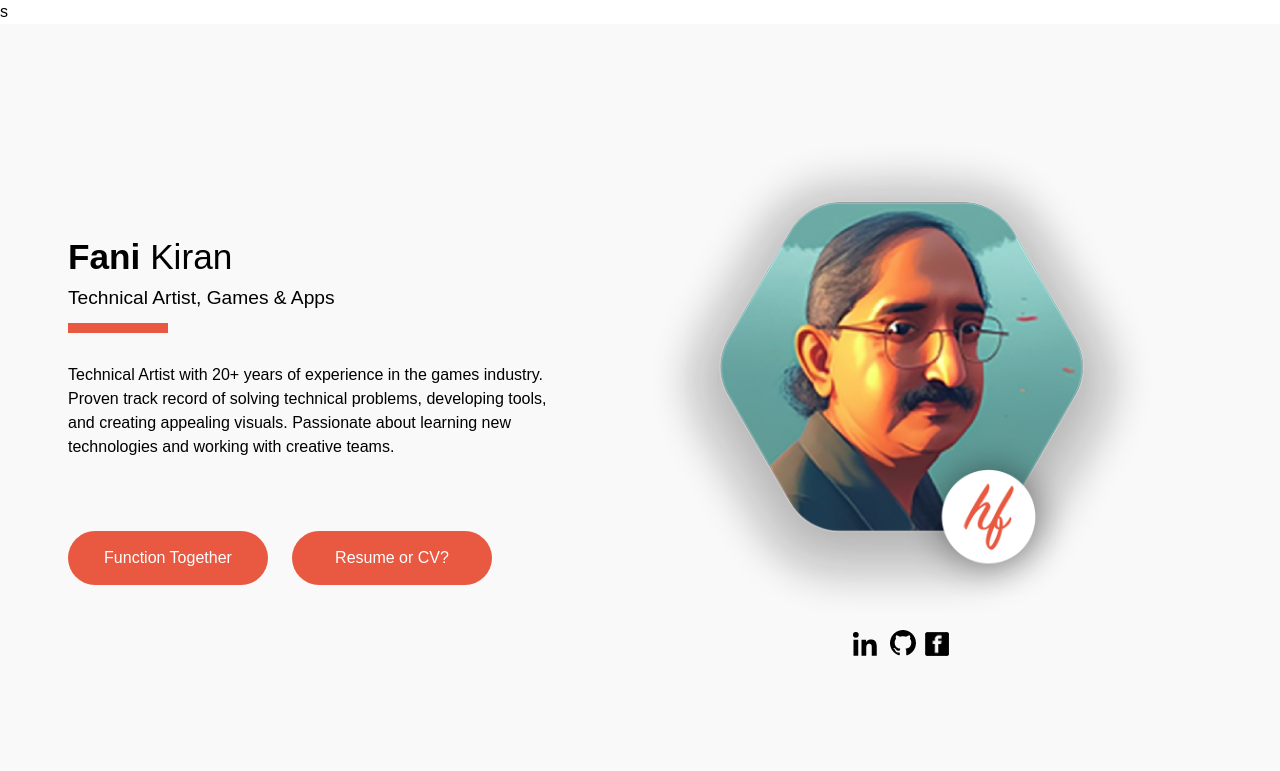
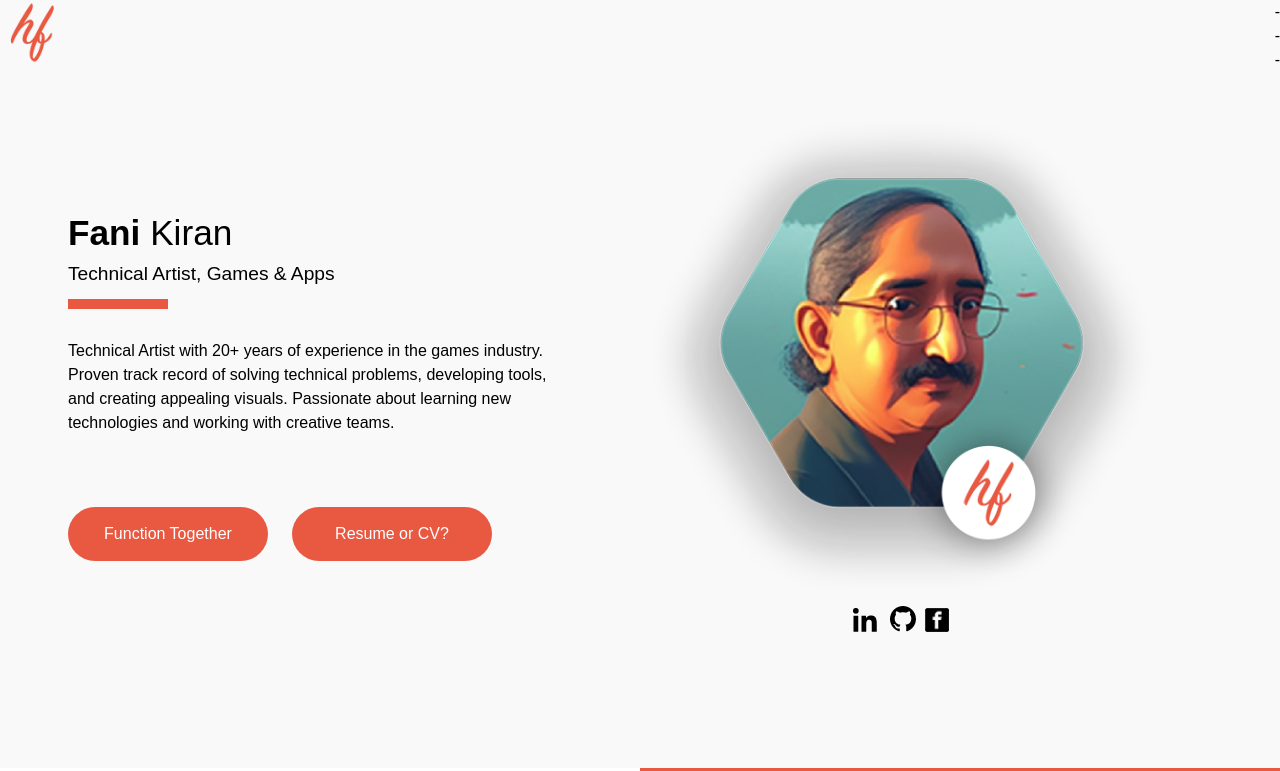
Before and after one commit to fani-kiran/fani-kiran.github.io, a plain HTML site: page index1.html in a window 1280 px wide. Shown: the top 771 px of the page. Drawn offline with Linux system fonts and the light colour scheme.

Commit message:
Fixed "S" at the start

```diff
--- a/index1.html
+++ b/index1.html
@@ -7,8 +7,8 @@
 	<link rel="icon" type="image/x-icon" href="images/favicon.ico">
 	<title>Fani - Profile</title>
 	<link rel="stylesheet" href="styles2.css">
-</head>s
-<script>
+</head>
+<!--<script>
   function send_data(){
     var form_data = document.getElementsByClassName("form-data"); //retrieve filled form data
     var i;
@@ -20,17 +20,17 @@
     document.getElementById("form").style.display = "none"; // make form invisible
     document.getElementById("completion-msg").style.display = "block"; // Optional if you want to give a completion feedback!
   }
-</script>
+</script>-->
 <body>
 	<div id="Index">
-		<!--<div id="Header">
+		<div id="Header">
 			<div style="width: 50%">
-				<img src="images/logo.png" srcset="images/logo.png 1x, images/logo@2x.png 2x" width="74" height="74" alt="hellofani"/>
+				<img src="images/logo.png" srcset="images/logo.png 1x, images/logo@2x.png 2x" width="64px" height="64px" alt="hellofani"/>
 			</div>
 			<div style="width: 50%" align="right">
 				-<br>-<br>-
 			</div>
-		</div>-->
+		</div>
 		<div id="Hero">
 			<div class="row">
 				<div class="column" >
--- a/styles2.css
+++ b/styles2.css
@@ -18,7 +18,7 @@ body{
 	background-color: #FFFFFF;
 	overflow: hidden;
 }
-/*#Header {
+#Header {
 	display: flex;
 	justify-content: center;
 	align-content: center;
@@ -26,7 +26,7 @@ body{
 	background-color: #F9F9F9;
 	position:fixed;
 	z-index: 999;
-}*/
+}
 #Hero {
 	display: flex;
 	justify-content: center;
```
